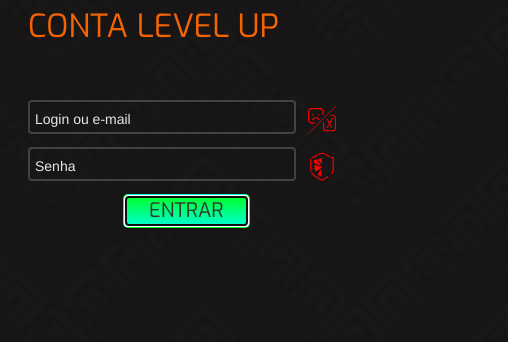
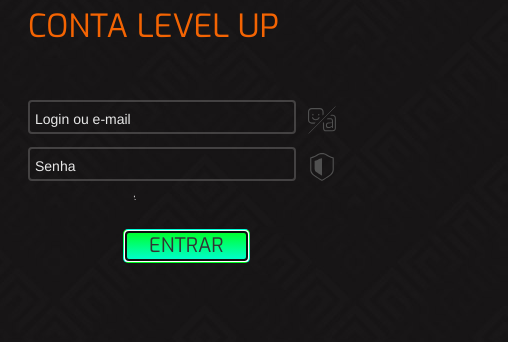
Before and after one commit to cristhianer/smite, a plain HTML site: page index.html in a window 1280 px wide. Both pictures are taken after a click on the button "ENTRAR". Shown: the part 150-492 px from the top of the page, 772-1280 px from the left. Drawn offline with nearby package versions, Linux system fonts and the light colour scheme.

Commit message:
Loading button added and completed.

```diff
--- a/index.html
+++ b/index.html
@@ -68,7 +68,8 @@
                             </input>
                         </div>
                         <div class="col-md-3 col-md-offset-3">
-                        <button type="button" id="loginButton" class="btn text-uppercase">Entrar</button>
+                            <img src="img/loading.gif" class="icons" id="loading" alt="loading" style="display: none;"/>
+                            <button type="button" id="loginButton" class="btn text-uppercase">Entrar</button>
                         </div>
                     </form>
 
--- a/js/loginValidator.js
+++ b/js/loginValidator.js
@@ -1,8 +1,15 @@
 $(document).ready(function () {
-	console.log("oi");
+
+	/*loading delay*/
+	$('#loginButton').click(function(){
+
+		$('#loading').show(0).delay(5000).hide(0);
+		setTimeout(validateData, 5000)
+	});
 
 
-	$('#loginButton').click(function(){
+
+	function validateData(){
 	    var email=$('#email').val();
 	    console.log(email);
 	    var emailReg = /^[+a-zA-Z0-9._-]+@[a-zA-Z0-9.-]+\.[a-zA-Z]{2,4}$/;
@@ -32,14 +39,8 @@
  	        $('#password-error').hide();
         	$('#password-confirmed').show();
         }
+    }
 
 
 
-
-
-
-
-	});
-
-
 });
```
